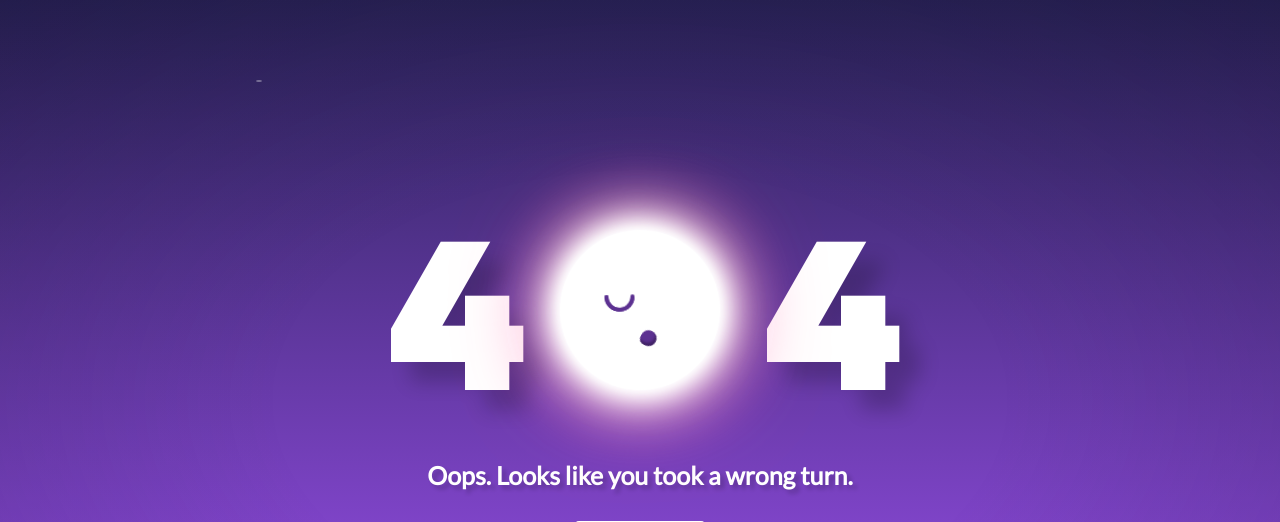
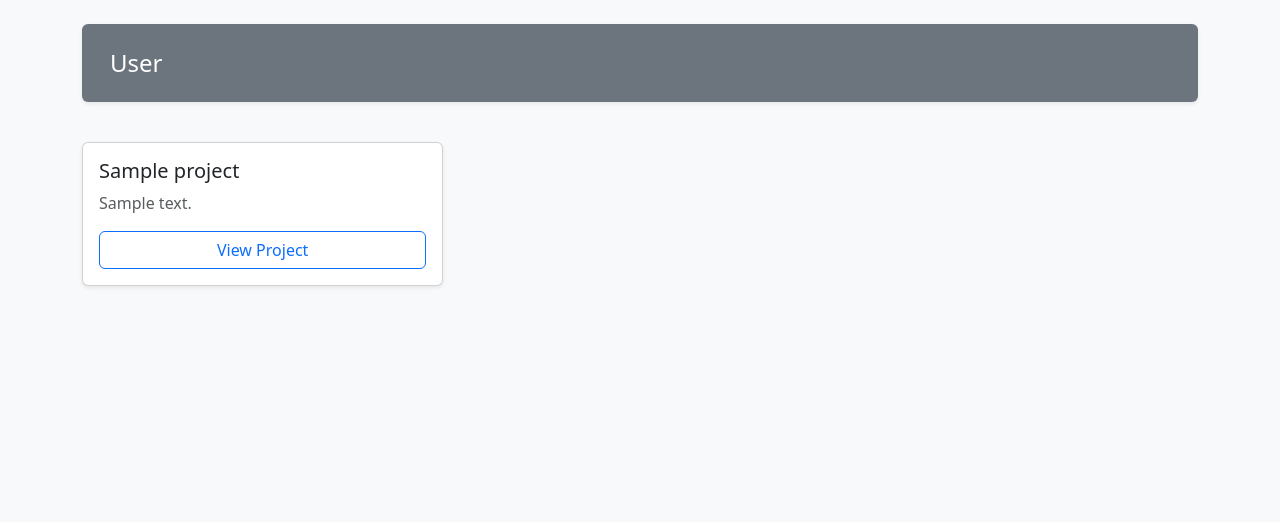
Before and after one commit to thesaiteja24/gen-ai-projects-nriit, a Flask app: page /id/1 in a window 1280 px wide. Shown: the top 522 px of the page. Run offline with Flask 3, Linux system fonts and the light colour scheme; a database or web service that is not in the repository returns one stand-in record (values such as "Sample title"); some libraries are stand-ins or nearby versions.

Commit message:
"Added new route to view user by roll number, updated login template with password toggle, and modified user dashboard template with flash messages and copy link feature."

```diff
--- a/server.py
+++ b/server.py
@@ -152,5 +152,27 @@ def delete_project(project_id):
     return redirect(url_for('user_dashboard'))
 
 
+@app.route('/id/<roll_number>', methods=['GET'])
+def view_user_by_roll(roll_number):
+    # Fetch the user details using the roll number
+    user = mongo.db.students.find_one({"student_id": roll_number})
+    projects = user.get('projects', []) if user else []
+
+    # Render the `view_user.html` template directly
+    return render_template(
+        'view_user.html',
+        fullname=user['fullname'] if user else "Unknown User",
+        projects=projects
+    )
+
+
+@app.route('/flash_message')
+def flash_message():
+    msg = request.args.get('msg', '')
+    category = request.args.get('category', 'info')
+    flash(msg, category)
+    return redirect(request.referrer or url_for('user_dashboard'))
+
+
 if __name__ == '__main__':
     app.run(debug=True, port=8080)
--- /dev/null
+++ b/templates/view_user.html
@@ -0,0 +1,57 @@
+<!DOCTYPE html>
+<html lang="en">
+  <head>
+    <meta charset="UTF-8" />
+    <meta name="viewport" content="width=device-width, initial-scale=1.0" />
+    <title>User Projects</title>
+    <link
+      href="https://cdn.jsdelivr.net/npm/bootstrap@5.3.2/dist/css/bootstrap.min.css"
+      rel="stylesheet"
+    />
+  </head>
+  <body class="bg-light">
+    <div class="container my-4">
+      <!-- Navbar with User Name -->
+      <nav class="navbar navbar-light bg-secondary rounded shadow-sm p-3">
+        <div class="container-fluid">
+          <span id="fullname" class="navbar-brand text-white fs-4">
+            {{ fullname }}
+          </span>
+        </div>
+      </nav>
+
+      <!-- Display Projects -->
+      {% if projects and projects|length > 0 %}
+      <div class="row mt-4 g-3">
+        {% for project in projects %}
+        <div class="col-12 col-md-6 col-lg-4">
+          <div class="card shadow-sm h-100">
+            <div class="card-body">
+              <h5 class="card-title text-dark">{{ project.project_name }}</h5>
+              <p class="card-text text-muted">
+                {{ project.project_description }}
+              </p>
+              <div class="d-flex gap-2">
+                <button
+                  class="btn btn-outline-primary w-100"
+                  onclick="window.location.href='{{ project.link }}'"
+                >
+                  View Project
+                </button>
+              </div>
+            </div>
+          </div>
+        </div>
+        {% endfor %}
+      </div>
+      {% else %}
+      <!-- If No Projects -->
+      <div class="text-center my-5">
+        <p class="text-muted">No projects available for this user.</p>
+      </div>
+      {% endif %}
+    </div>
+
+    <script src="https://cdn.jsdelivr.net/npm/bootstrap@5.3.2/dist/js/bootstrap.bundle.min.js"></script>
+  </body>
+</html>
```
Also changed, not shown: templates/login.html (+36 -1 lines), templates/user.html (+64 -5 lines).
